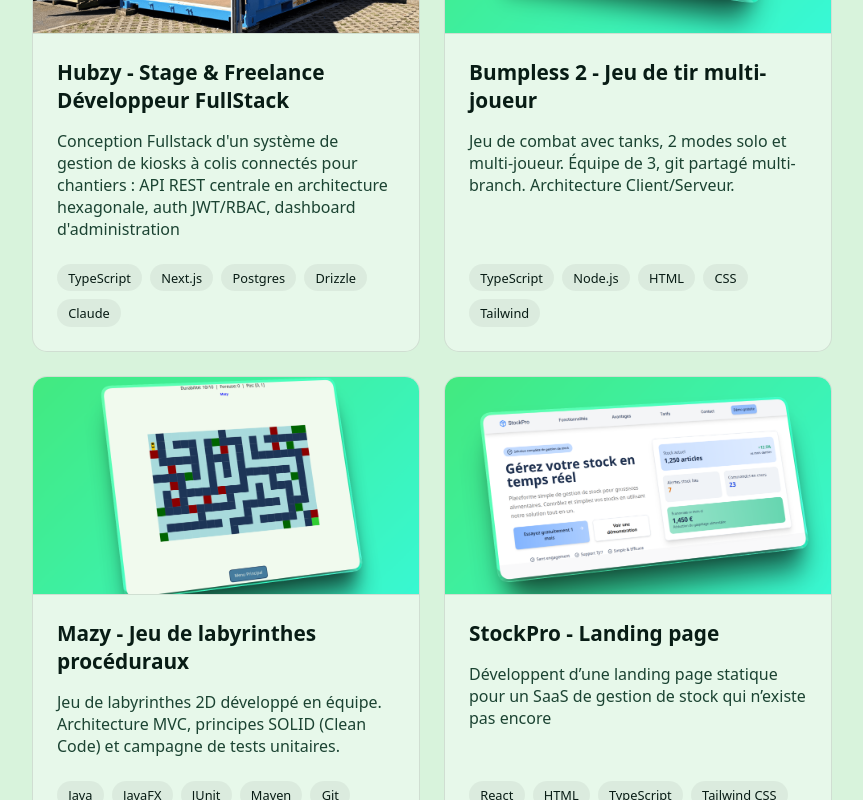
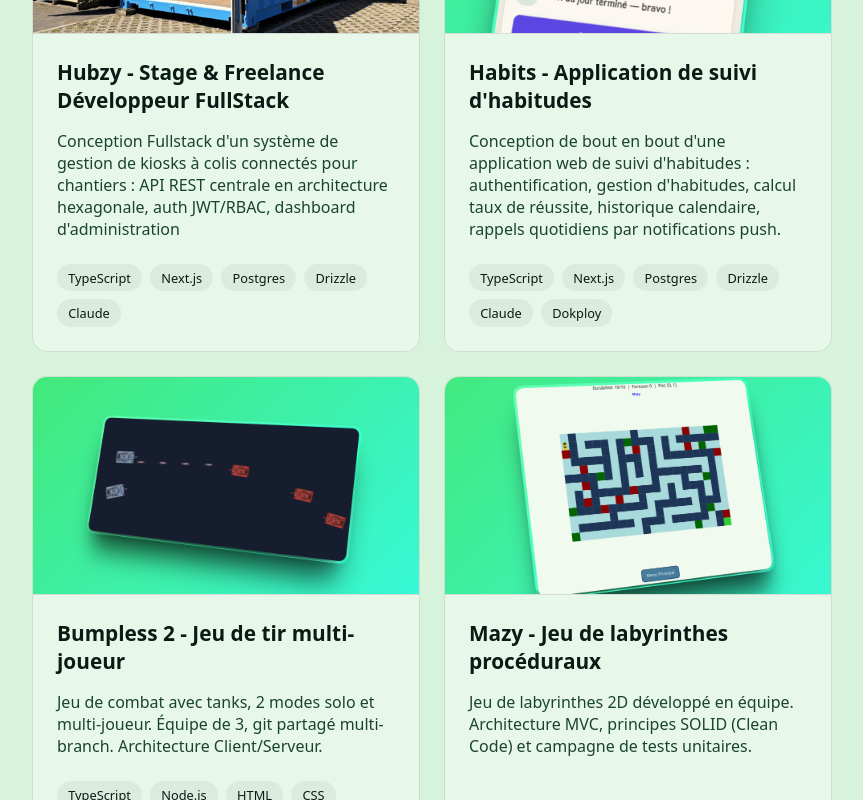
Before and after one commit to Anas-SIBARNI/portfolio, a Vue app: page / in a window 1280 px wide. Shown: the part 3040-3840 px from the top of the page, without its empty margins (208-1071 px from the left). Built offline with nearby package versions, Linux system fonts and the light colour scheme.

Commit message:
Ajout du projet Habits

```diff
--- a/src/App.vue
+++ b/src/App.vue
@@ -29,17 +29,26 @@ import stockPro from './assets/screens-projects/stockpro.png';
 import clickme from './assets/screens-projects/clickme.png';
 import bumpless2 from './assets/screens-projects/bumpless2.png';
 import hubzy from './assets/screens-projects/hubzy.png';
+import habits from './assets/screens-projects/habits.jpeg';
 
 
 
 const projets = [
   {
-    id: 1,
+    id: 0,
     titre: 'Hubzy - Stage & Freelance Développeur FullStack',
     description: 'Conception Fullstack d\'un système de gestion de kiosks à colis connectés pour chantiers : API REST centrale en architecture hexagonale, auth JWT/RBAC, dashboard d\'administration',
     outils: ['TypeScript', 'Next.js', 'Postgres', 'Drizzle', 'Claude'],
     image: hubzy,
     githubUrl: 'https://hubzy.fr'
+  },
+  {
+    id: 1,
+    titre: 'Habits - Application de suivi d\'habitudes',
+    description: 'Conception de bout en bout d\'une application web de suivi d\'habitudes : authentification, gestion d\'habitudes, calcul taux de réussite, historique calendaire, rappels quotidiens par notifications push.',
+    outils: ['TypeScript', 'Next.js', 'Postgres', 'Drizzle', 'Claude', 'Dokploy'],
+    image: habits,
+    githubUrl: 'https://habits.anas-sibarni.xyz'
   },
   {
     id: 2,
```
Also changed, not shown: src/assets/screens-projects/habits.jpeg (added).
